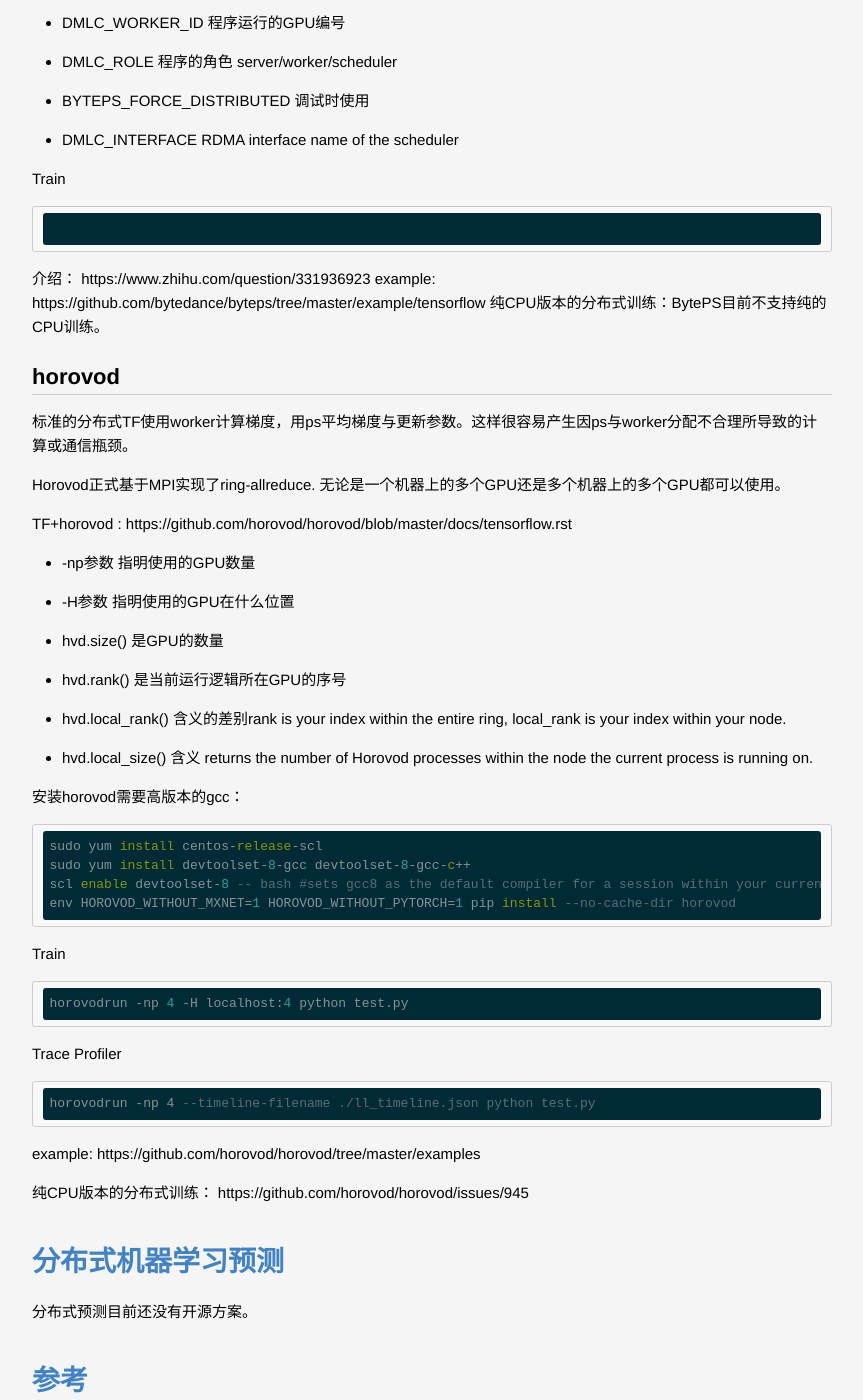
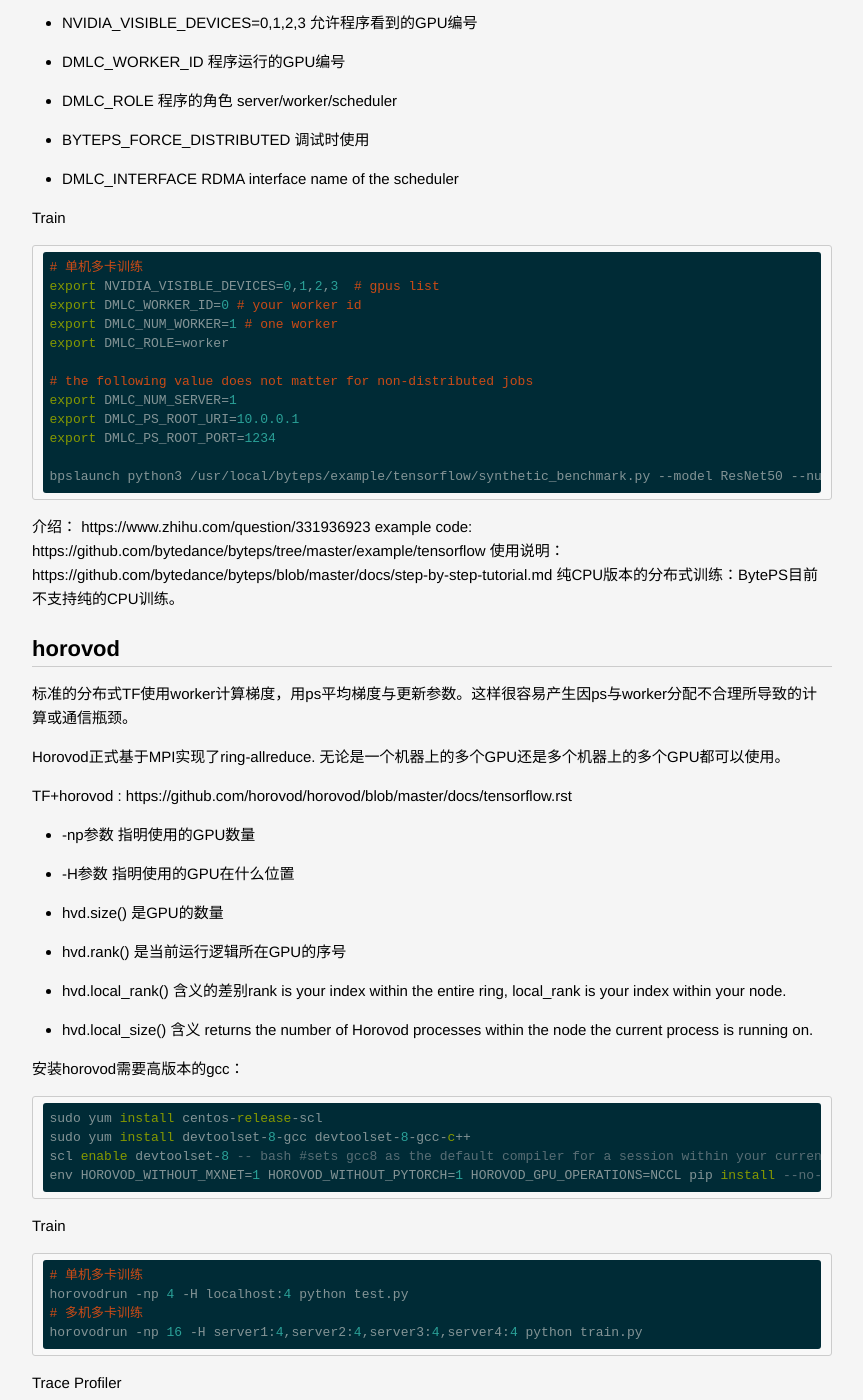
Before and after one commit to lucky521/blog, a Jekyll site: the page built from _posts/ml/2019-03-23-ML-Distributed.markdown, in a window 1280 px wide and 1400 px high, scrolled down 7708 px. Shown: the whole window, without its empty margins (208-1071 px from the left). Built offline with Jekyll 4.4.1, drawn with Linux system fonts in a browser that asks for light colours; some of the changed text lies outside the part shown.

Commit message:
update blog

````diff
--- a/_posts/ml/2019-03-23-ML-Distributed.markdown
+++ b/_posts/ml/2019-03-23-ML-Distributed.markdown
@@ -299,10 +301,22 @@
 
 Train
 ```shell
+# 单机多卡训练
+export NVIDIA_VISIBLE_DEVICES=0,1,2,3  # gpus list
+export DMLC_WORKER_ID=0 # your worker id
+export DMLC_NUM_WORKER=1 # one worker
+export DMLC_ROLE=worker
 
+# the following value does not matter for non-distributed jobs
+export DMLC_NUM_SERVER=1
+export DMLC_PS_ROOT_URI=10.0.0.1
+export DMLC_PS_ROOT_PORT=1234
+
+bpslaunch python3 /usr/local/byteps/example/tensorflow/synthetic_benchmark.py --model ResNet50 --num-iters 1000000
 ```
 介绍： https://www.zhihu.com/question/331936923
-example: https://github.com/bytedance/byteps/tree/master/example/tensorflow
+example code: https://github.com/bytedance/byteps/tree/master/example/tensorflow
+使用说明：https://github.com/bytedance/byteps/blob/master/docs/step-by-step-tutorial.md
 纯CPU版本的分布式训练：BytePS目前不支持纯的CPU训练。
 
 ## horovod
@@ -326,12 +340,15 @@
 sudo yum install centos-release-scl
 sudo yum install devtoolset-8-gcc devtoolset-8-gcc-c++
 scl enable devtoolset-8 -- bash #sets gcc8 as the default compiler for a session within your current session
-env HOROVOD_WITHOUT_MXNET=1 HOROVOD_WITHOUT_PYTORCH=1 pip install --no-cache-dir horovod
+env HOROVOD_WITHOUT_MXNET=1 HOROVOD_WITHOUT_PYTORCH=1 HOROVOD_GPU_OPERATIONS=NCCL pip install --no-cache-dir horovod
 ```
 
 Train
 ```shell
+# 单机多卡训练
 horovodrun -np 4 -H localhost:4 python test.py
+# 多机多卡训练
+horovodrun -np 16 -H server1:4,server2:4,server3:4,server4:4 python train.py
 ```
 
 Trace Profiler
````
Also changed, not shown: other parts of _posts/ml/2019-03-23-ML-Distributed.markdown (+2 -0 lines), _posts/ml/2019-03-25-ML-Serving.markdown (+7 -0 lines).
